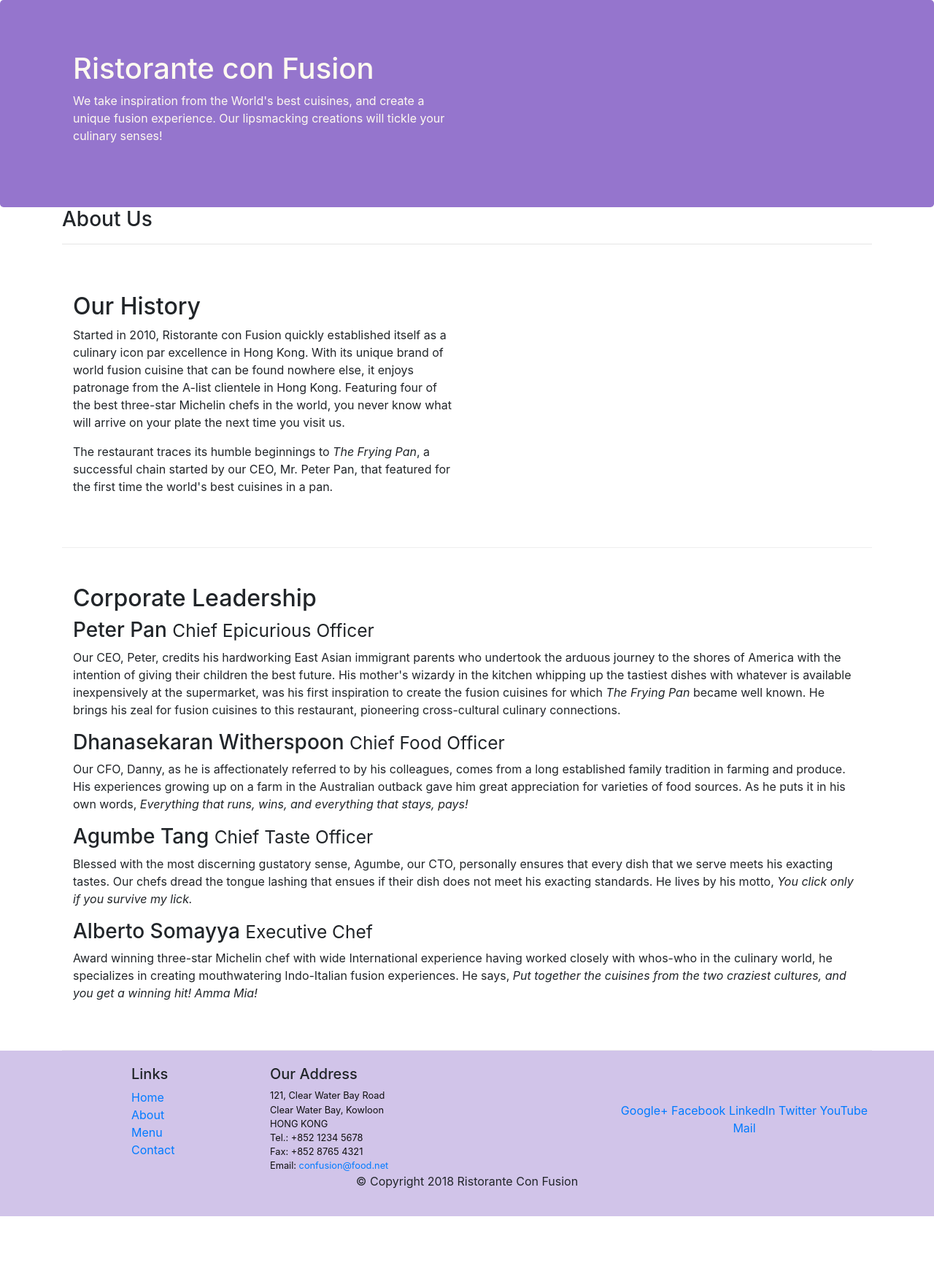
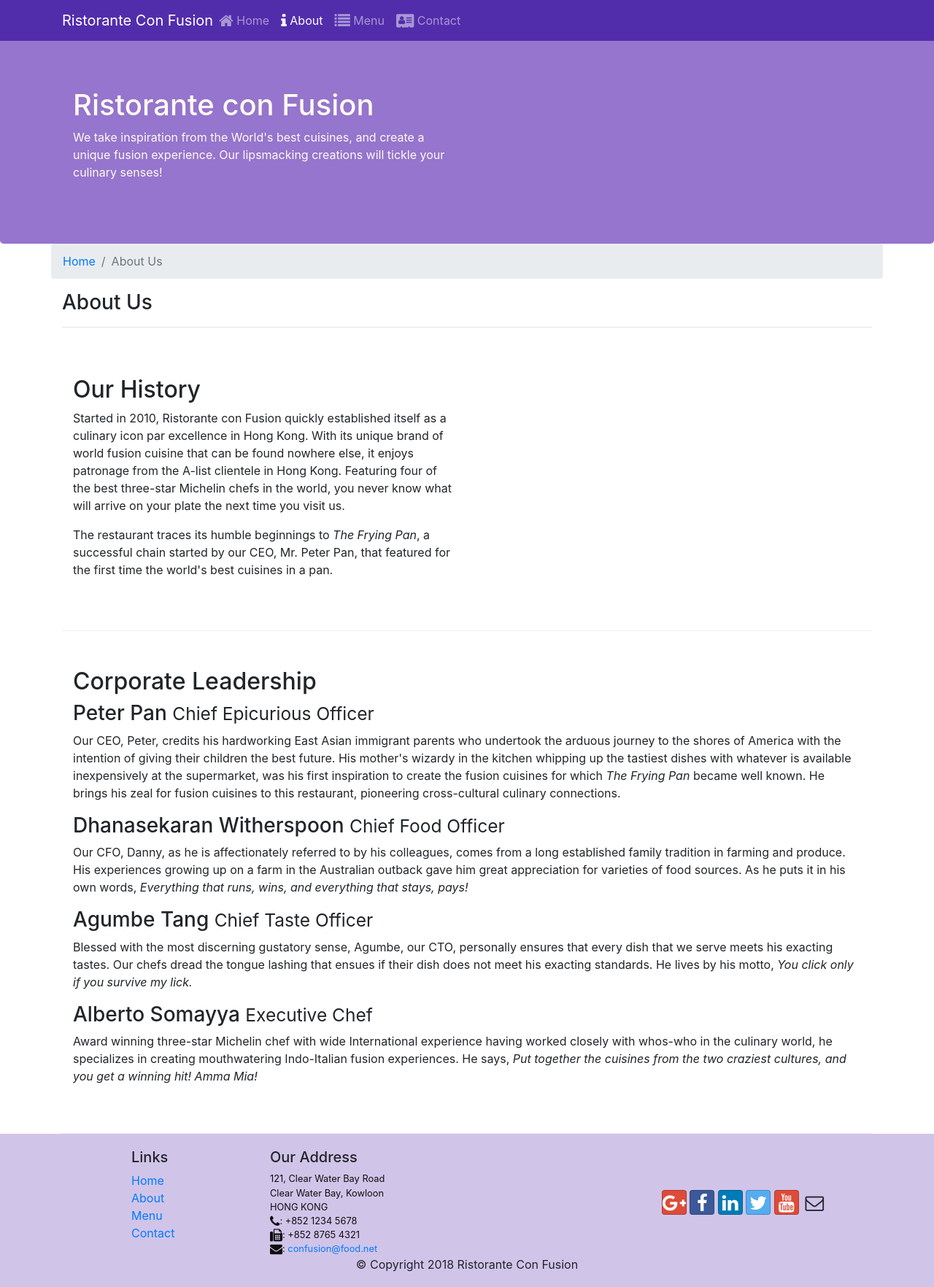
Before and after one commit to koutsosg/courseraBootstrap4, a website: page aboutus.html in a window 1280 px wide. Shown: the whole page at 73% size. Before the commit the page ends 1667 px from the top, so only its background shows below. Drawn offline with nearby package versions, Linux system fonts and the light colour scheme.

Commit message:
Icon fonts added Bootstrap and font aweasome

```diff
--- a/aboutus.html
+++ b/aboutus.html
@@ -10,18 +10,39 @@
     <!-- Bootstrap CSS -->
     <link rel="stylesheet" href="node_modules/bootstrap/dist/css/bootstrap.min.css">
     <link href="css/styles.css" rel="stylesheet">
-    <title>Ristorante Con Fusion: About Us</title>
-
+    <link rel="stylesheet" href="node_modules/font-awesome/css/font-awesome.min.css">
+    <link rel="stylesheet" href="node_modules/bootstrap-social/bootstrap-social.css">
+    <title>Ristorante Con Fusion</title>
 </head>
 
 <body>
+    <nav class="navbar navbar-dark navbar-expand-sm fixed-top">
+        <div class="container">
+            <button class="navbar-toggler" type="button" data-toggle="collapse" data-target="#Navbar"><span
+                    class="navbar-toggler-icon"></span></button>
+            <a class="navbar-brand mr-auto" href="./index.html">Ristorante Con Fusion</a>
+            <div class="colapse navbar-collapse" id="Navbar">
+                <ul class="navbar-nav mr-auto">
+                    <li class="nav-item"><a class="nav-link" href="./index.html"><span class="fa fa-home fa-lg"></span>
+                            Home</a></li>
+                    <li class="nav-item active"><a class="nav-link" href="#"><span class="fa fa-info fa-lg"></span>
+                            About</a></li>
+                    <li class="nav-item"><a class="nav-link" href="#"><span class="fa fa-list fa-lg"></span> Menu</a>
+                    </li>
+                    <li class="nav-item"><a class="nav-link" href="#"><span class="fa fa-address-card fa-lg"></span>
+                            Contact</a></li>
+                </ul>
+            </div>
 
+        </div>
+    </nav>
     <header class="jumbotron">
         <div class="container">
             <div class="row row-header">
                 <div class="col-12 col-sm-6">
                     <h1>Ristorante con Fusion</h1>
-                    <p>We take inspiration from the World's best cuisines, and create a unique fusion experience. Our lipsmacking creations will tickle your culinary senses!</p>
+                    <p>We take inspiration from the World's best cuisines, and create a unique fusion experience. Our
+                        lipsmacking creations will tickle your culinary senses!</p>
                 </div>
                 <div class="col-12 col-sm">
                 </div>
@@ -31,7 +52,11 @@
 
     <div class="container ">
         <div class="row ">
-            <div class="col-12 col-sm">
+            <ol class="col-12 breadcrumb">
+                <li class="breadcrumb-item"><a href="./index.html">Home</a></li>
+                <li class="breadcrumb-item active">About Us</li>
+            </ol>
+            <div class="col-12">
                 <h3>About Us</h3>
                 <hr>
             </div>
@@ -40,8 +65,13 @@
         <div class="row row-content">
             <div class="col-12 col-sm-6">
                 <h2>Our History</h2>
-                <p>Started in 2010, Ristorante con Fusion quickly established itself as a culinary icon par excellence in Hong Kong. With its unique brand of world fusion cuisine that can be found nowhere else, it enjoys patronage from the A-list clientele in Hong Kong.  Featuring four of the best three-star Michelin chefs in the world, you never know what will arrive on your plate the next time you visit us.</p>
-                <p>The restaurant traces its humble beginnings to <em>The Frying Pan</em>, a successful chain started by our CEO, Mr. Peter Pan, that featured for the first time the world's best cuisines in a pan.</p>
+                <p>Started in 2010, Ristorante con Fusion quickly established itself as a culinary icon par excellence
+                    in Hong Kong. With its unique brand of world fusion cuisine that can be found nowhere else, it
+                    enjoys patronage from the A-list clientele in Hong Kong. Featuring four of the best three-star
+                    Michelin chefs in the world, you never know what will arrive on your plate the next time you visit
+                    us.</p>
+                <p>The restaurant traces its humble beginnings to <em>The Frying Pan</em>, a successful chain started by
+                    our CEO, Mr. Peter Pan, that featured for the first time the world's best cuisines in a pan.</p>
             </div>
             <div>
             </div>
@@ -52,13 +82,27 @@
             <div class="col-12 col-sm">
                 <h2>Corporate Leadership</h2>
                 <h3>Peter Pan <small>Chief Epicurious Officer</small></h3>
-                <p class="d-none d-sm-block">Our CEO, Peter, credits his hardworking East Asian immigrant parents who undertook the arduous journey to the shores of America with the intention of giving their children the best future. His mother's wizardy in the kitchen whipping up the tastiest dishes with whatever is available inexpensively at the supermarket, was his first inspiration to create the fusion cuisines for which <em>The Frying Pan</em> became well known. He brings his zeal for fusion cuisines to this restaurant, pioneering cross-cultural culinary connections.</p>
+                <p class="d-none d-sm-block">Our CEO, Peter, credits his hardworking East Asian immigrant parents who
+                    undertook the arduous journey to the shores of America with the intention of giving their children
+                    the best future. His mother's wizardy in the kitchen whipping up the tastiest dishes with whatever
+                    is available inexpensively at the supermarket, was his first inspiration to create the fusion
+                    cuisines for which <em>The Frying Pan</em> became well known. He brings his zeal for fusion cuisines
+                    to this restaurant, pioneering cross-cultural culinary connections.</p>
                 <h3>Dhanasekaran Witherspoon <small>Chief Food Officer</small></h3>
-                <p class="d-none d-sm-block">Our CFO, Danny, as he is affectionately referred to by his colleagues, comes from a long established family tradition in farming and produce. His experiences growing up on a farm in the Australian outback gave him great appreciation for varieties of food sources. As he puts it in his own words, <em>Everything that runs, wins, and everything that stays, pays!</em></p>
+                <p class="d-none d-sm-block">Our CFO, Danny, as he is affectionately referred to by his colleagues,
+                    comes from a long established family tradition in farming and produce. His experiences growing up on
+                    a farm in the Australian outback gave him great appreciation for varieties of food sources. As he
+                    puts it in his own words, <em>Everything that runs, wins, and everything that stays, pays!</em></p>
                 <h3>Agumbe Tang <small>Chief Taste Officer</small></h3>
-                <p class="d-none d-sm-block">Blessed with the most discerning gustatory sense, Agumbe, our CTO, personally ensures that every dish that we serve meets his exacting tastes. Our chefs dread the tongue lashing that ensues if their dish does not meet his exacting standards. He lives by his motto, <em>You click only if you survive my lick.</em></p>
+                <p class="d-none d-sm-block">Blessed with the most discerning gustatory sense, Agumbe, our CTO,
+                    personally ensures that every dish that we serve meets his exacting tastes. Our chefs dread the
+                    tongue lashing that ensues if their dish does not meet his exacting standards. He lives by his
+                    motto, <em>You click only if you survive my lick.</em></p>
                 <h3>Alberto Somayya <small>Executive Chef</small></h3>
-                <p class="d-none d-sm-block">Award winning three-star Michelin chef with wide International experience having worked closely with whos-who in the culinary world, he specializes in creating mouthwatering Indo-Italian fusion experiences. He says, <em>Put together the cuisines from the two craziest cultures, and you get a winning hit! Amma Mia!</em></p>
+                <p class="d-none d-sm-block">Award winning three-star Michelin chef with wide International experience
+                    having worked closely with whos-who in the culinary world, he specializes in creating mouthwatering
+                    Indo-Italian fusion experiences. He says, <em>Put together the cuisines from the two craziest
+                        cultures, and you get a winning hit! Amma Mia!</em></p>
             </div>
         </div>
 
@@ -70,7 +114,7 @@
                 <div class="col-4 offset-1 col-sm-2">
                     <h5>Links</h5>
                     <ul class="list-unstyled">
-                        <li><a href="#">Home</a></li>
+                        <li><a href="./index.html">Home</a></li>
                         <li><a href="#">About</a></li>
                         <li><a href="#">Menu</a></li>
                         <li><a href="#">Contact</a></li>
@@ -82,19 +126,20 @@
                         121, Clear Water Bay Road<br>
                         Clear Water Bay, Kowloon<br>
                         HONG KONG<br>
-		              Tel.: +852 1234 5678<br>
-		              Fax: +852 8765 4321<br>
-		              Email: <a href="mailto:confusion@food.net">confusion@food.net</a>
+                        <i class="fa fa-phone fa-lg"></i>: +852 1234 5678<br>
+                        <i class="fa fa-fax fa-lg"></i>: +852 8765 4321<br>
+                        <i class="fa fa-envelope fa-lg"></i>:
+                        <a href="mailto:confusion@food.net">confusion@food.net</a>
                     </address>
                 </div>
                 <div class="col-12 col-sm-4 align-self-center">
                     <div class="text-center">
-                        <a href="http://google.com/+">Google+</a>
-                        <a href="http://www.facebook.com/profile.php?id=">Facebook</a>
-                        <a href="http://www.linkedin.com/in/">LinkedIn</a>
-                        <a href="http://twitter.com/">Twitter</a>
-                        <a href="http://youtube.com/">YouTube</a>
-                        <a href="mailto:">Mail</a>
+                        <a class="btn btn-social-icon btn-google" href="http://google.com/+"><i class="fa fa-google-plus"></i></a>
+                        <a class="btn btn-social-icon btn-facebook" href="http://www.facebook.com/profile.php?id="><i class="fa fa-facebook"></i></a>
+                        <a class="btn btn-social-icon btn-linkedin" href="http://www.linkedin.com/in/"><i class="fa fa-linkedin"></i></a>
+                        <a class="btn btn-social-icon btn-twitter" href="http://twitter.com/"><i class="fa fa-twitter"></i></a>
+                        <a class="btn btn-social-icon btn-google" href="http://youtube.com/"><i class="fa fa-youtube"></i></a>
+                        <a class="btn btn-social-icon" href="mailto:"><i class="fa fa-envelope-o"></i></a>
                     </div>
                 </div>
             </div>
--- a/css/styles.css
+++ b/css/styles.css
@@ -27,3 +27,10 @@ address{
     margin:0px;
     color:#0f0f0f;
 }
+
+body {
+    padding: 50px 0px 0px 0px;
+}
+.navbar-dark {
+    background-color: #512DAB;
+}
--- a/package.json
+++ b/package.json
@@ -15,6 +15,8 @@
   },
   "dependencies": {
     "bootstrap": "^4.6.2",
+    "bootstrap-social": "^5.1.1",
+    "font-awesome": "^4.7.0",
     "jquery": "^3.6.1",
     "popper.js": "^1.16.1"
   }
```
Also changed, not shown: index.html (+29 -13 lines), 1 other file. Lines whose indentation alone changed are shown as unchanged.
